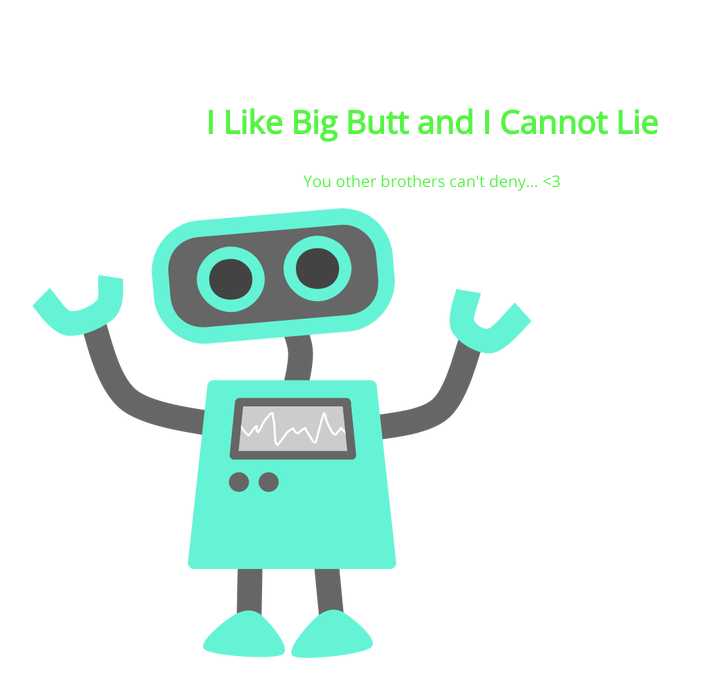
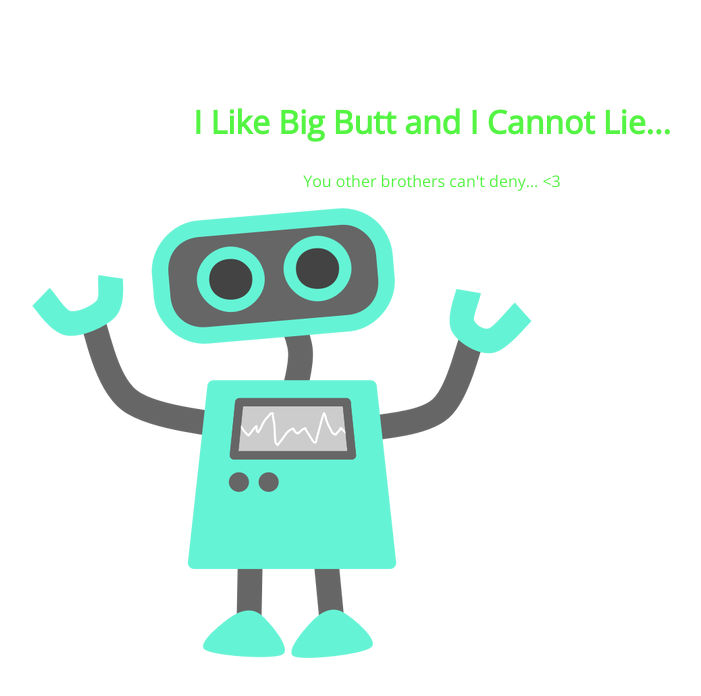
Before and after one commit to KSuzu01/105-project, a plain HTML site: page index.html in a window 1280 px wide. Shown: the whole page, without its empty margins (208-909 px from the left). Drawn offline with nearby package versions, Linux system fonts and the light colour scheme.

Commit message:
here we go again

```diff
--- a/index.html
+++ b/index.html
@@ -8,7 +8,7 @@
 </head>
 <body>
 	<section>
-		<h1>I Like Big Butt and I Cannot Lie</h1>
+		<h1>I Like Big Butt and I Cannot Lie...</h1>
 		<p>You other brothers can't deny... <3</p>
 		<img src="img/happy-blue-robot.png">
 	</section>
```
